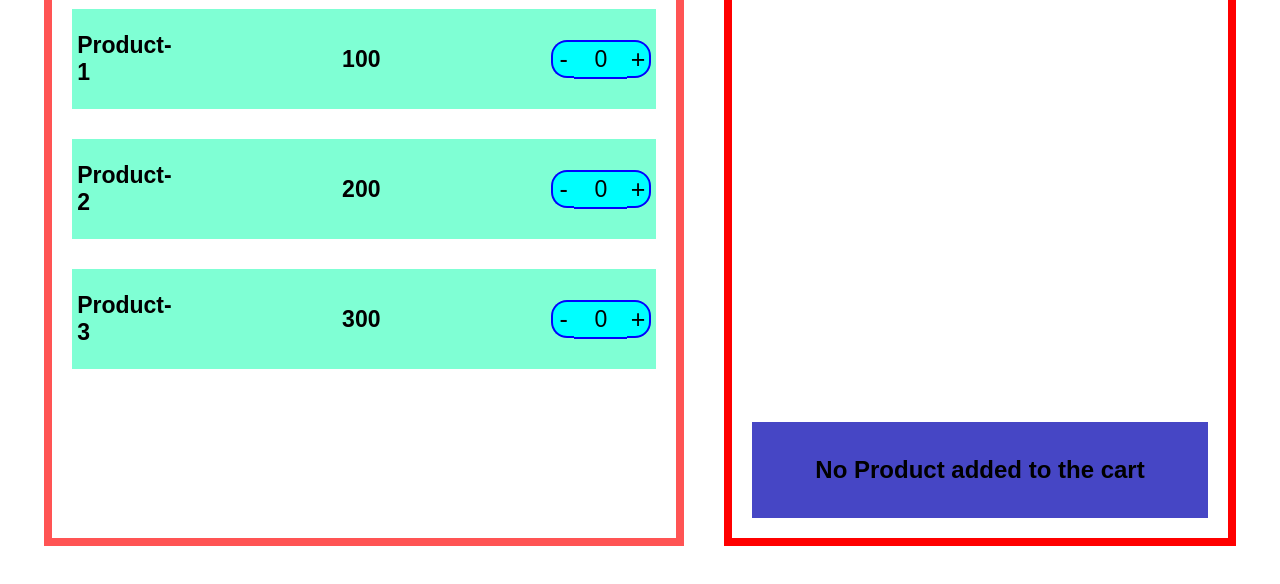
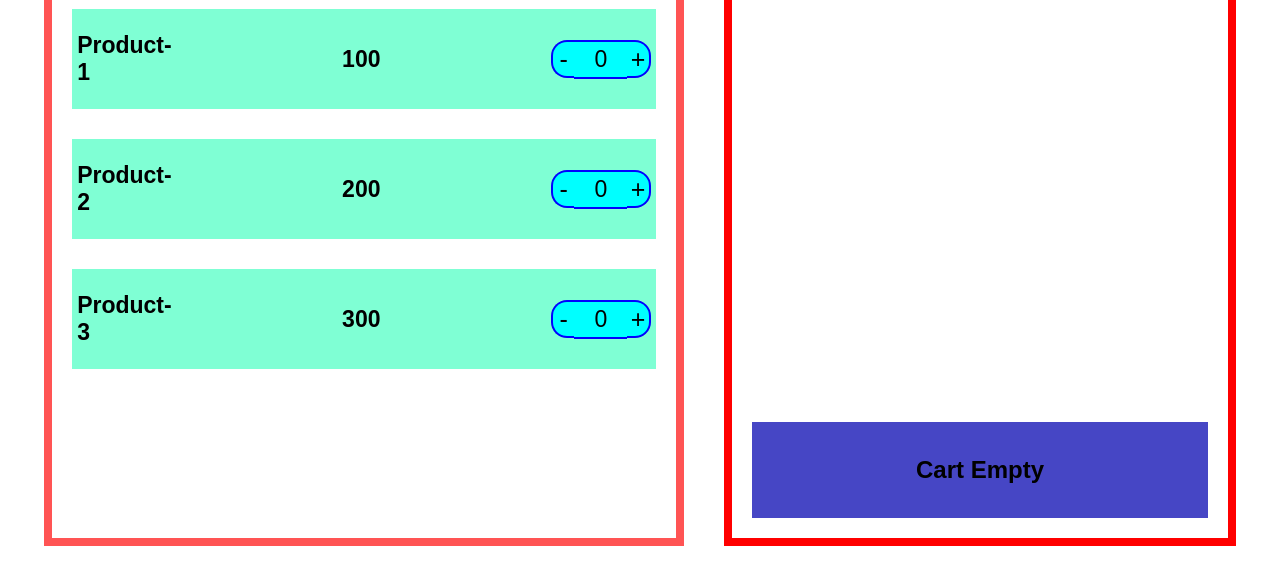
Before and after one commit to Aditya234892/JavaScript-Projects, a plain HTML site: page Project - 8 (Products-Cart)/index.html in a window 1280 px wide. Shown: the part 174-758 px from the top of the page. Drawn offline with Linux system fonts and the light colour scheme.

Commit message:
changed page loading cart message

```diff
--- a/Project - 8 (Products-Cart)/index.html
+++ b/Project - 8 (Products-Cart)/index.html
@@ -185,7 +185,7 @@
         </div>
 
         <div class="Cart-total">
-            <h2 id="total-price">No Product added to the cart</h2>
+            <h2 id="total-price">Cart Empty</h2>
         </div>
     </section>
 
```
